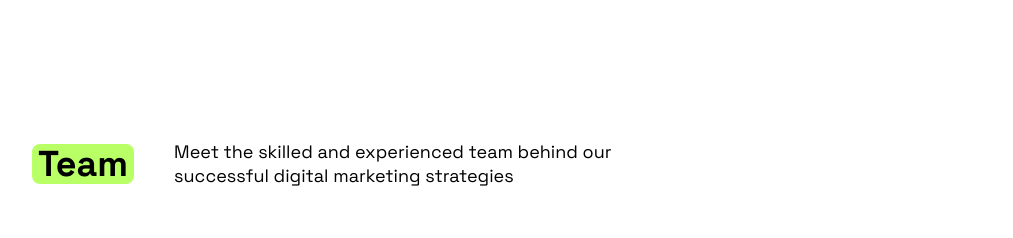
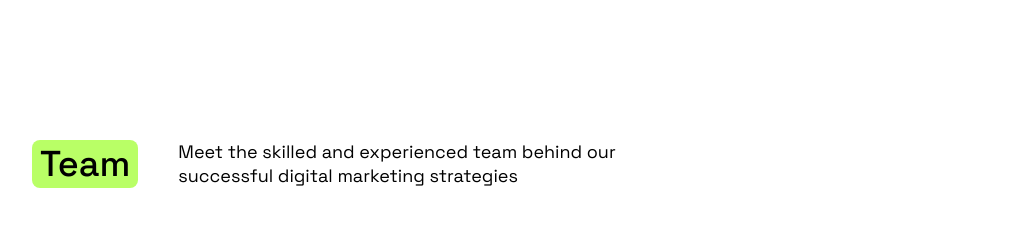
Before and after one commit to ssstpnv/positivus, a React (Vite) app: page / in a window 1280 px wide. Shown: the top 238 px of the page, without its empty margins (68-1081 px from the left). Built offline with nearby package versions, Linux system fonts and the light colour scheme.

Commit message:
Update SectionTitle styling

```diff
--- a/src/components/shared/SectionTitle.tsx
+++ b/src/components/shared/SectionTitle.tsx
@@ -6,7 +6,7 @@ type SectionTitleProps = {
 function SectionTitle({ title, description }: SectionTitleProps): JSX.Element {
   return (
     <div className="flex gap-10 items-center">
-      <h2 className="font-bold bg-p-green px-1.5 rounded-lg">
+      <h2 className="bg-p-green px-2 py-1 rounded-lg">
         {title}
       </h2>
       {description && (
```
